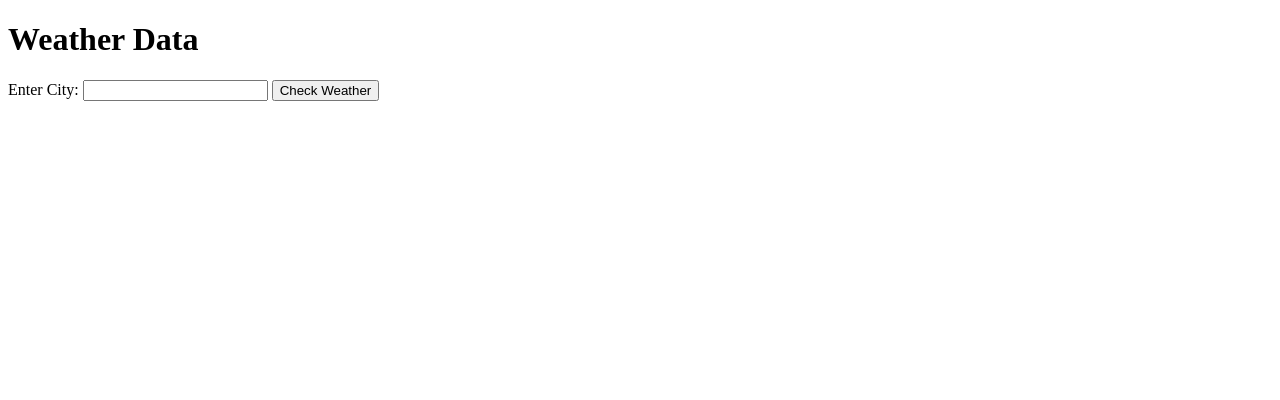
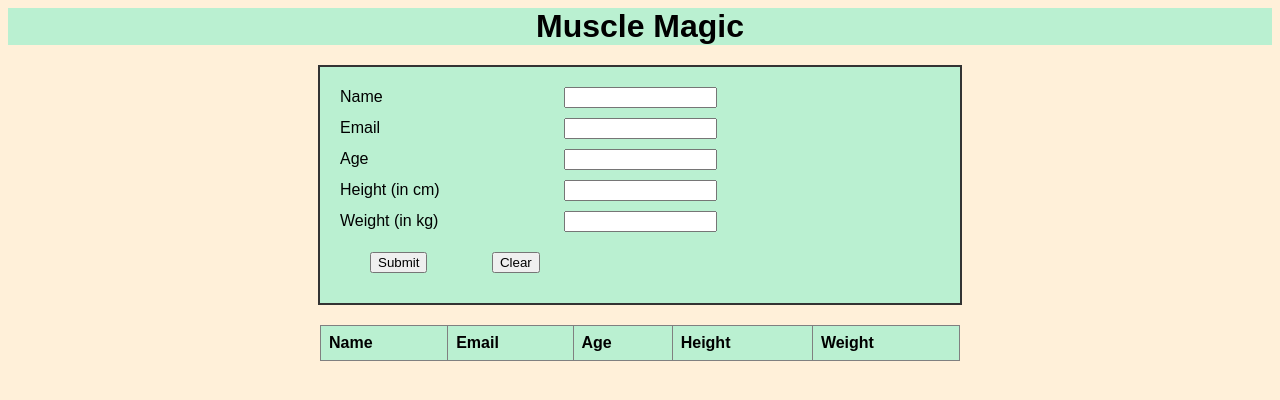
Before and after one commit to Akash22-cyber/tekstack, a plain HTML site: page index.html in a window 1280 px wide. Drawn offline with Linux system fonts and the light colour scheme.

Commit message:
Change title and update form for customer data

```diff
--- a/index.html
+++ b/index.html
@@ -4,20 +4,108 @@
 <head>
     <meta charset="UTF-8">
     <meta name="viewport" content="width=device-width, initial-scale=1.0">
-    <title>Weather Data</title>
+    <title>Muscle Magic</title>
+
+    <style>
+        body {
+            background-color: #fff0d9;
+            font-family: Arial, sans-serif;
+        }
+
+        h1 {
+            text-align: center;
+            background-color: #baf0d1;
+            margin: 0 0 20px 0;
+        }
+
+        .form-container {
+            width: 600px;
+            margin: auto;
+            padding: 20px;
+            background-color: #baf0d1;
+            border: 2px solid #333;
+        }
+
+        .form-container label {
+            display: inline-block;
+            width: 220px;
+            margin-bottom: 10px;
+        }
+
+        .form-container input {
+            width: 145px;
+            margin-bottom: 10px;
+        }
+
+        button {
+            margin: 10px 30px;
+        }
+
+        table {
+            width: 640px;
+            margin: 20px auto;
+            background-color: #baf0d1;
+            border-collapse: collapse;
+        }
+
+        th,
+        td {
+            padding: 8px;
+            text-align: left;
+        }
+    </style>
 </head>
 
 <body>
 
-    <h1>Weather Data</h1>
+    <h1>Muscle Magic</h1>
 
-    <label for="city">Enter City:</label>
-    <input type="text" id="city">
+    <div class="form-container">
 
-    <button onclick="checkWeather()">Check Weather</button>
+        <label for="name">Name</label>
+        <input type="text" id="name">
 
-    <p id="result"></p>
-    <p id="completed"></p>
+        <br>
+
+        <label for="email">Email</label>
+        <input type="email" id="email">
+
+        <br>
+
+        <label for="age">Age</label>
+        <input type="number" id="age">
+
+        <br>
+
+        <label for="height">Height (in cm)</label>
+        <input type="number" id="height">
+
+        <br>
+
+        <label for="weight">Weight (in kg)</label>
+        <input type="number" id="weight">
+
+        <br>
+
+        <button onclick="addCustomer()">Submit</button>
+        <button onclick="clearForm()">Clear</button>
+
+    </div>
+
+    <table border="1">
+        <thead>
+            <tr>
+                <th>Name</th>
+                <th>Email</th>
+                <th>Age</th>
+                <th>Height</th>
+                <th>Weight</th>
+            </tr>
+        </thead>
+
+        <tbody id="customerTable">
+        </tbody>
+    </table>
 
     <script src="script.js"></script>
 
```
